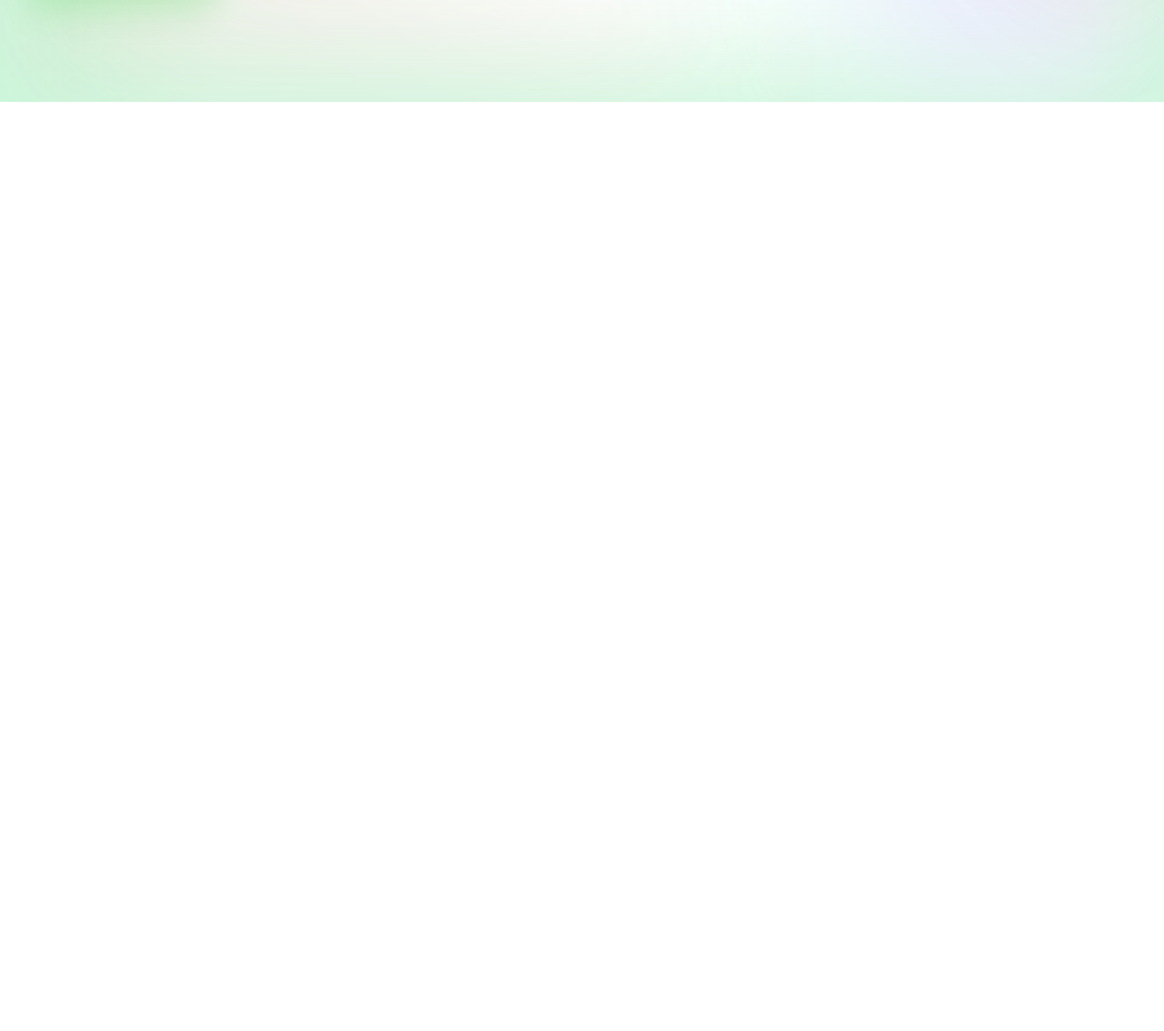
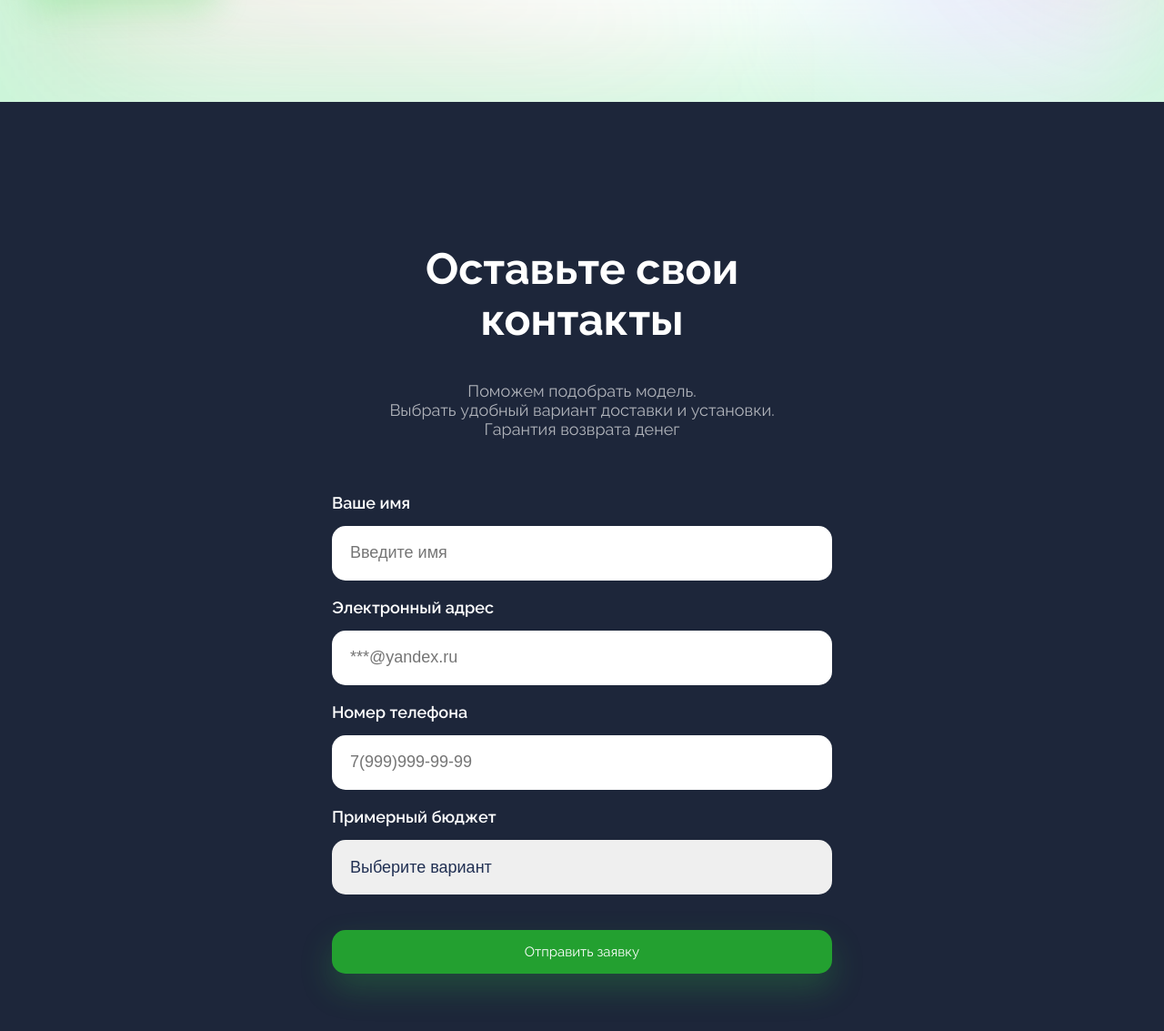
Before and after one commit to androsoww/green-corp-landing, a plain HTML site: page index.html in a window 1280 px wide. Shown: the part 709-1842 px from the top of the page at 91% size. Before the commit the page ends 821 px from the top, so only its background shows below. Drawn offline with Linux system fonts and the light colour scheme.

Commit message:
Собрали форму

```diff
--- a/index.html
+++ b/index.html
@@ -24,5 +24,30 @@
       <img class="about__image" src="img/solar-panel.png">
     </div>
   </section>
+  <section class="form">
+    <div class="form__container">
+      <h1>Оставьте свои контакты</h1>
+      <p>Поможем подобрать модель.<br>Выбрать удобный вариант доставки и установки. <br>Гарантия возврата денег</p>
+      <form>
+        <div class="form__group">
+            <label for="name">Ваше имя</label>
+          <input type="text" placeholder="Введите имя" id="name"> <br>
+            <label for="email">Электронный адрес</label>
+          <input type="email" placeholder="***@yandex.ru" id="email"> <br>
+            <label for="phone">Номер телефона</label>
+          <input type="tel" placeholder="7(999)999-99-99" id="phone"> <br>
+            <label for="budget">Примерный бюджет</label>
+          <select id="budget">
+            <option>Выберите вариант</option>
+            <option value="10-30">10 000 руб.- 30 000 руб.</option>
+            <option value="30-60">30 000 руб. - 60 000 руб.</option>
+            <option value="60-100">60 000 руб. - 100 000 руб.</option>
+            <option value="100+"> 100 000 руб.</option>
+          </select> <br>
+        </div>
+        <button type="submit" class="form__submit">Отправить заявку</button>
+      </form>
+    </div>
+  </section>
 </body>
 </html>
--- a/main.css
+++ b/main.css
@@ -76,3 +76,73 @@ button {
     background-position: center;
     background-size: cover;
 }
+.form__container {
+    width: 550px;
+}
+.form {
+    display: flex;
+    justify-content: center;
+    align-items: center;
+    background-color: #1D263A;
+    color: #fff;
+    padding-top: 115px;
+    padding-bottom: 115px;
+    text-align: center;
+}
+
+.form__group {
+    display: flex;
+    flex-direction: column;
+    text-align: left;
+}
+
+.form h1{
+    font-size: 48px;
+}
+
+.form p {
+    font-size: 18px;
+    opacity: 0.65;
+}
+.form form {
+    display: grid;
+    grid-gap: 20px;
+    margin-top:60px;
+}
+.form label {
+    font-size: 18px;
+    font-weight: 600;
+    margin-bottom: 15px;
+}
+
+.form input {
+    font-size: 18px;
+    color: #213053;
+    height: 60px;
+    padding: 0px 20px 0px 20px;
+    border-radius: 15px;
+    border: none;
+}
+
+.form select {
+    font-size: 18px;
+    color: #213053;
+    height: 60px;
+    padding: 0px 20px 0px 20px;
+    border-radius: 15px;
+    border: none;
+}
+
+.from__submit {
+    font-size: 18px;
+    font-weight: 600;
+    margin-top: 40px;
+}
+
+select {
+    appearance: none;
+}
+
+input {
+    outline: none;
+}
```
